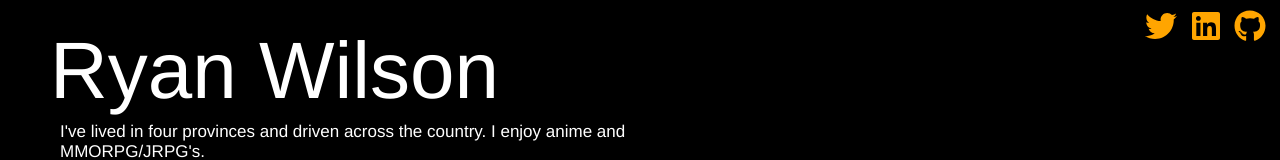
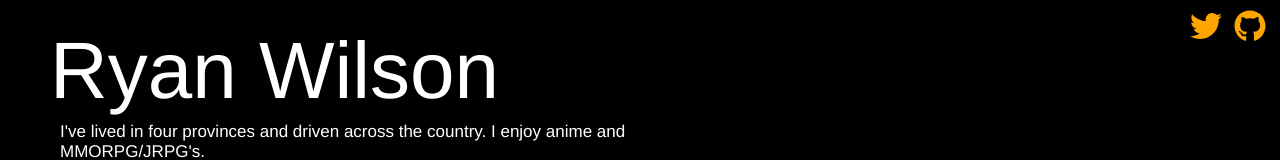
Before and after one commit to SyndicatedLife/syndicatedlife.github.io, a plain HTML site: page index.html in a window 1280 px wide. Shown: the top 160 px of the page. Drawn offline with nearby package versions, Linux system fonts and the light colour scheme.

Commit message:
remove url

```diff
--- a/index.html
+++ b/index.html
@@ -19,9 +19,6 @@
   <div class="social">
     <a href="https://twitter.com/SyndicatedLife" target="_blank">
       <i class="fab fa-fw fa-twitter fa-2x"></i>
-    </a>
-    <a href="https://ca.linkedin.com/in/SyndicatedLife" target="_blank">
-      <i class="fab fa-fw fa-linkedin fa-2x"></i>
     </a>
     <a href="https://github.com/Icehunter" target="_blank">
       <i class="fab fa-fw fa-github fa-2x"></i>
```
